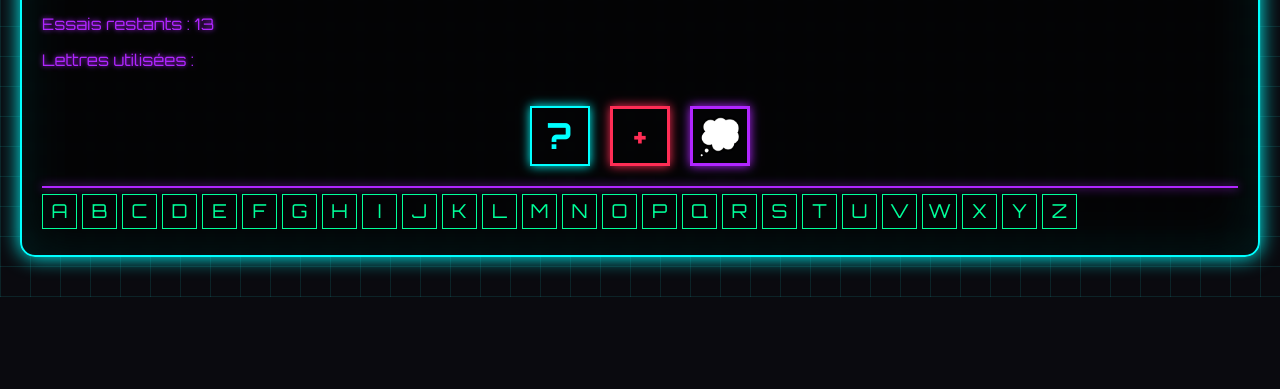
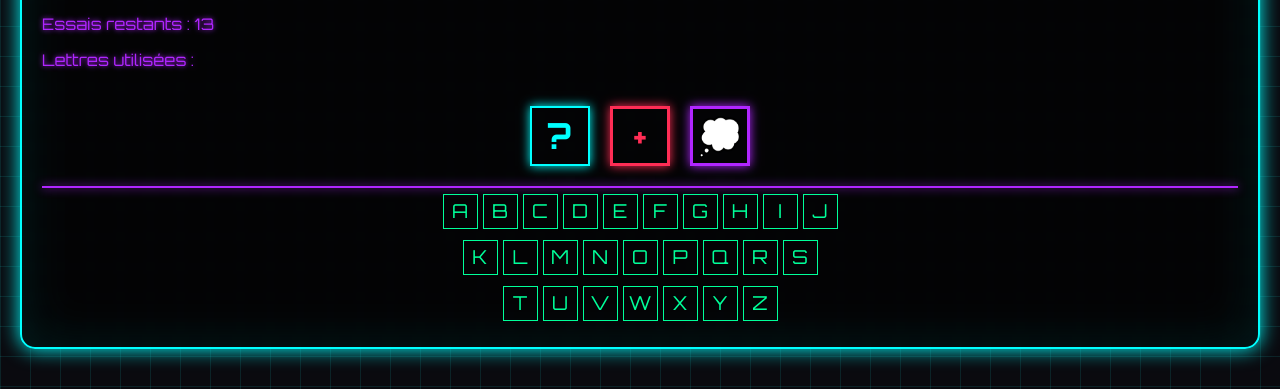
Before and after one commit to Valloue/Pendu, a plain HTML site: page index.html in a window 1280 px wide. Shown: the part 664-1053 px from the top of the page. Before the commit the page ends 961 px from the top, so only its background shows below. Drawn offline with Linux system fonts and the light colour scheme; no server answers.

Commit message:
mise a jour du code

```diff
--- a/css/style.css
+++ b/css/style.css
@@ -720,7 +720,19 @@ body {
     justify-content: center;
     gap: 5px;
     margin: 3px 0;
-    width: fit-content;
+    width: 100%;
+    display: flex;
+    justify-content: center;
+}
+
+/* Ajout d'un conteneur pour le clavier */
+.keyboard-container {
+    width: 100%;
+    max-width: 1000px;
+    margin: 0 auto;
+    display: flex;
+    flex-direction: column;
+    align-items: center;
 }
 
 .key {
--- a/index.html
+++ b/index.html
@@ -57,7 +57,9 @@
             </div>
         </div>
 
-        <div class="keyboard-row"></div>
+        <div class="keyboard-container">
+            <div class="keyboard-row"></div>
+        </div>
 
         <!-- Modal pour les commentaires -->
         <div id="commentModal" class="modal">
```
